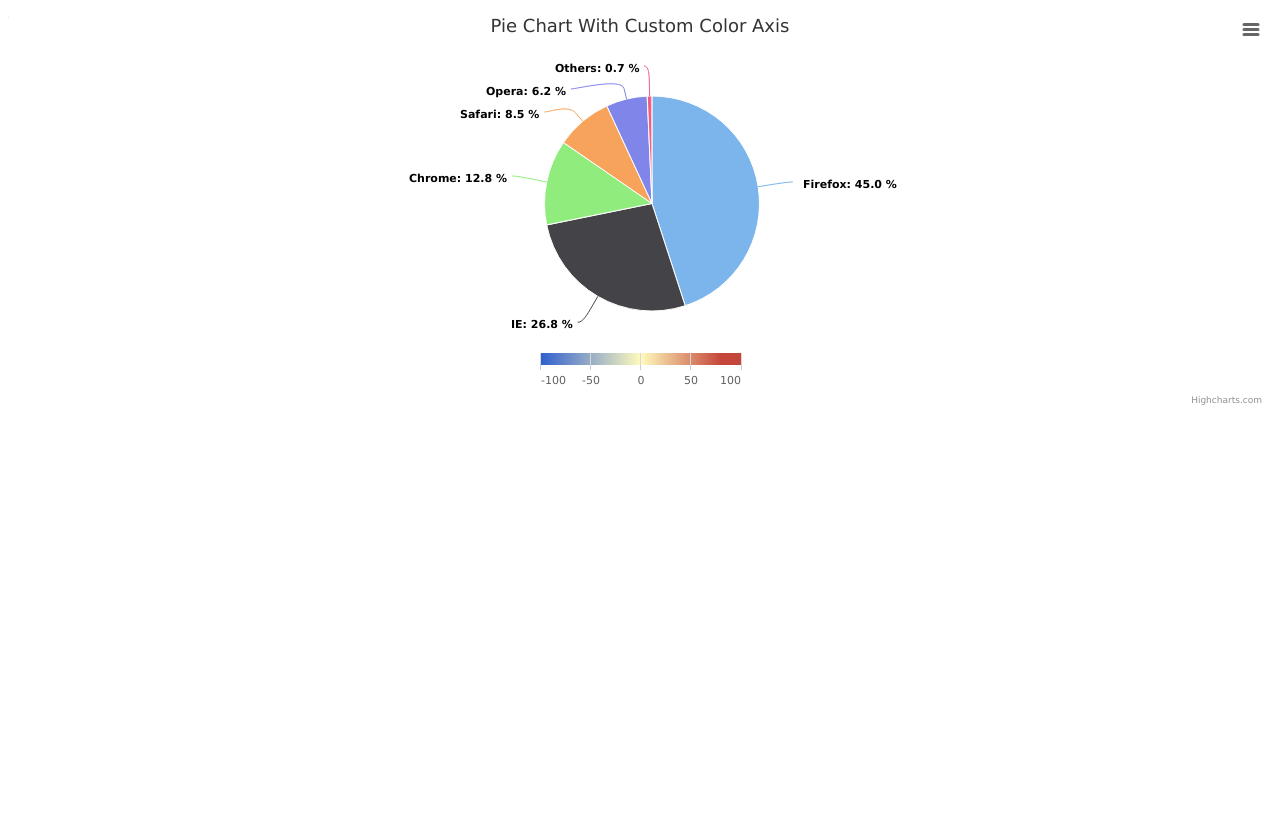
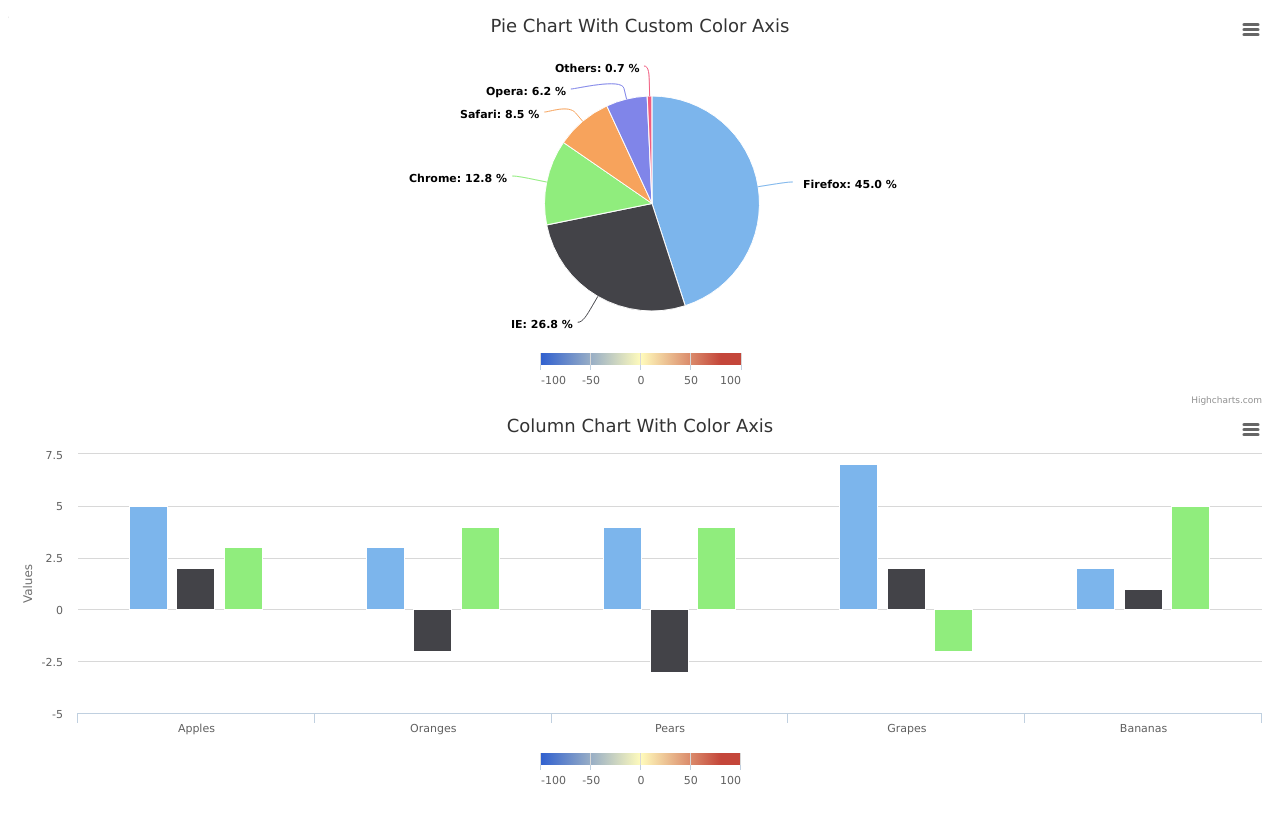
Before and after one commit to HichamBI/Extending-Highcharts, a plain HTML site: page index.html in a window 1280 px wide. Drawn offline with nearby package versions, Linux system fonts and the light colour scheme.

Commit message:
Add Custom Column chart (with Color Axis)

```diff
--- /dev/null
+++ b/columnChart.js
@@ -0,0 +1,45 @@
+$(function () {
+    $('#bar').highcharts({
+        chart: {
+            type: 'coloredColumn'
+        },
+        title: {
+            text: 'Column Chart With Color Axis'
+        },
+        xAxis: {
+            categories: ['Apples', 'Oranges', 'Pears', 'Grapes', 'Bananas']
+        },
+        credits: {
+            enabled: false
+        },
+        series: [
+            {
+                name: 'John',
+                data: [5, 3, 4, 7, 2]
+            },
+            {
+                name: 'Jane',
+                data: [2, -2, -3, 2, 1]
+            },
+            {
+                name: 'Joe',
+                data: [3, 4, 4, -2, 5]
+            }
+        ],
+        colorAxis: {
+            stops: [
+                [0, '#3060cf'],
+                [0.5, '#fffbbc'],
+                [0.9, '#c4463a'],
+                [1, '#c4463a']
+            ],
+            min: -100,
+            max: 100,
+            startOnTick: false,
+            endOnTick: false,
+            labels: {
+                format: '{value}'
+            }
+        }
+    });
+});
--- /dev/null
+++ b/highcharts/custom/coloredColumn.js
@@ -0,0 +1,17 @@
+(function (H) {
+    var seriesTypes = H.seriesTypes,
+        merge = H.merge,
+        extendClass = H.extendClass,
+        defaultOptions = H.getOptions(),
+        plotOptions = defaultOptions.plotOptions;
+
+    plotOptions.coloredColumn = merge(plotOptions.column, { });
+
+
+    seriesTypes.coloredColumn = extendClass(seriesTypes.column, {
+        type: 'coloredColumn',
+        axisTypes: ['xAxis', 'yAxis', 'colorAxis']
+
+    });
+
+}(Highcharts));
--- a/highcharts/custom/coloredPie.js
+++ b/highcharts/custom/coloredPie.js
@@ -1,5 +1,9 @@
 (function (H) {
-    H.wrap(H.Axis.prototype, 'render', function (proceed) { });
+    H.wrap(H.Axis.prototype, 'render', function (proceed) {
+        if(this.chart.userOptions.series[0].type !== 'coloredPie') {
+            proceed.call(this);
+        }
+    });
 
     var seriesTypes = H.seriesTypes,
         merge = H.merge,
--- a/index.html
+++ b/index.html
@@ -9,9 +9,12 @@
         <script src="highcharts/treemap.js"></script>
         <script src="highcharts/exporting.js"></script>
         <script src="highcharts/custom/coloredPie.js"></script>
+        <script src="highcharts/custom/coloredColumn.js"></script>
         <script src="pieChart.js"></script>
+        <script src="columnChart.js"></script>
     </head>
     <body>
         <div id="pie" style="min-width: 400px; height: 400px; margin: 0 auto"></div>
+        <div id="bar" style="min-width: 400px; height: 400px; margin: 0 auto"></div>
     </body>
 </html>
```
